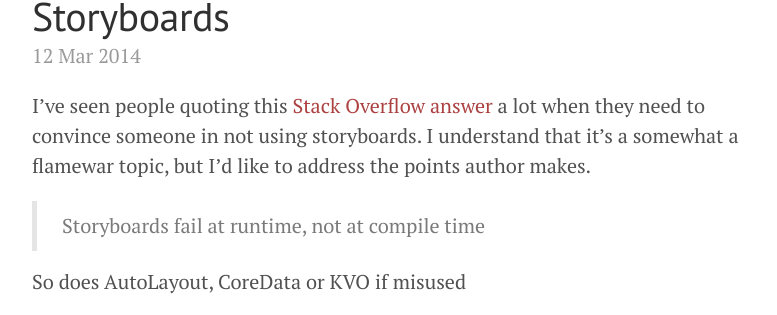
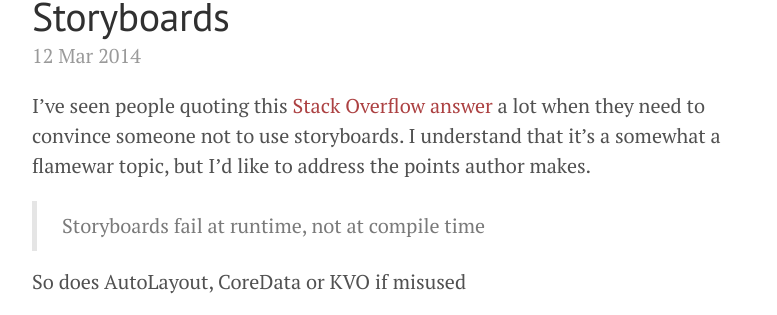
Before and after one commit to zats/zats.github.io, a Jekyll site: the page built from _posts/2014-03-12-storyboards.markdown, in a window 1280 px wide and 900 px high. Shown: the part 141-456 px from the top of the window, without its empty margins (248-1025 px from the left). Built offline with Jekyll 4.4.1, drawn with Linux system fonts in a browser that asks for light colours; Markdown is read by kramdown in place of the engine named in the settings.

Commit message:
style in storyboards post

```diff
--- a/_config.yml
+++ b/_config.yml
@@ -21,7 +21,7 @@ paginate:         5
 version:          1.0.0
 
 github:
-  repo:           https://github.com/poole/lanyon
+  repo:           https://github.com/zats
 
 redcarpet:
   extensions: ['autolink', 'fenced_code_blocks', 'tables', 'footnotes', 'prettify']
--- a/_posts/2014-03-12-storyboards.markdown
+++ b/_posts/2014-03-12-storyboards.markdown
@@ -3,7 +3,7 @@ layout: post
 title:  "Storyboards"
 ---
 
-I've seen people quoting this [Stack Overflow answer](http://stackoverflow.com/questions/9404471/when-to-use-storyboard-and-when-to-use-xibs/19457257#19457257) a lot when they need to convince someone in not using storyboards. I understand that it's a somewhat a flamewar topic, but I'd like to address the points author makes.
+I've seen people quoting this [Stack Overflow answer](http://stackoverflow.com/questions/9404471/when-to-use-storyboard-and-when-to-use-xibs/19457257#19457257) a lot when they need to convince someone not to use storyboards. I understand that it's a somewhat a flamewar topic, but I'd like to address the points author makes.
 
 > Storyboards fail at runtime, not at compile time
 
```
